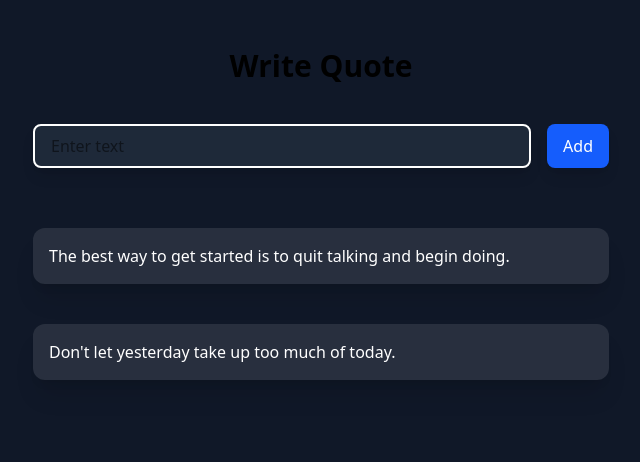
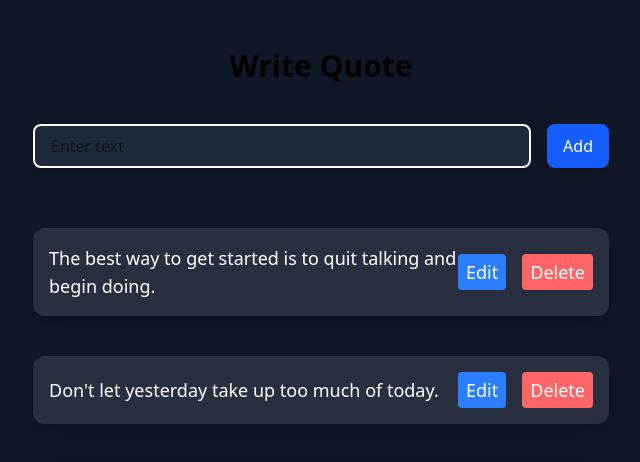
Before and after one commit to mfmshazan/CreateQuote, a React (Vite) app in the folder frontend/: page /app in a window 1280 px wide. Shown: the top 462 px of the page, without its empty margins (319-959 px from the left). Built offline with nearby package versions, Linux system fonts and the light colour scheme.

Commit message:
Enhance quotes display with improved layout and button positioning

```diff
--- a/frontend/src/pages/AppPage.jsx
+++ b/frontend/src/pages/AppPage.jsx
@@ -31,12 +31,19 @@ const AppPage = () => {
 
             <div className='max-w-xl mx-auto space-y-10 mt-15'>
                 {quotes.map((q) => (
-                    <div className='flex items-center justify-between w-full p-4 text-white bg-white/10 my-10 rounded-xl shadow-xl' key={q.id}>
+                    <div className='flex items-center justify-between w-full p-4 text-white text-lg bg-white/10 my-10 rounded-xl shadow-xl' key={q.id}>
                         <p>{q.text}</p>
+                        <div className='flex gap-4'>
+                            <button className='text-white bg-blue-500 py-1 px-2 rounded-sm cursor-pointer gap-1 flex'>
+                                Edit
+                            </button>
+                            <button  className='text-white bg-red-400 p-1 px-2 rounded-sm cursor-pointer gap-1 flex'>
+                                Delete
+                            </button>
+                        </div>
                     </div>
                 ))}
             </div>
-
         </div>
     )
 }
```
